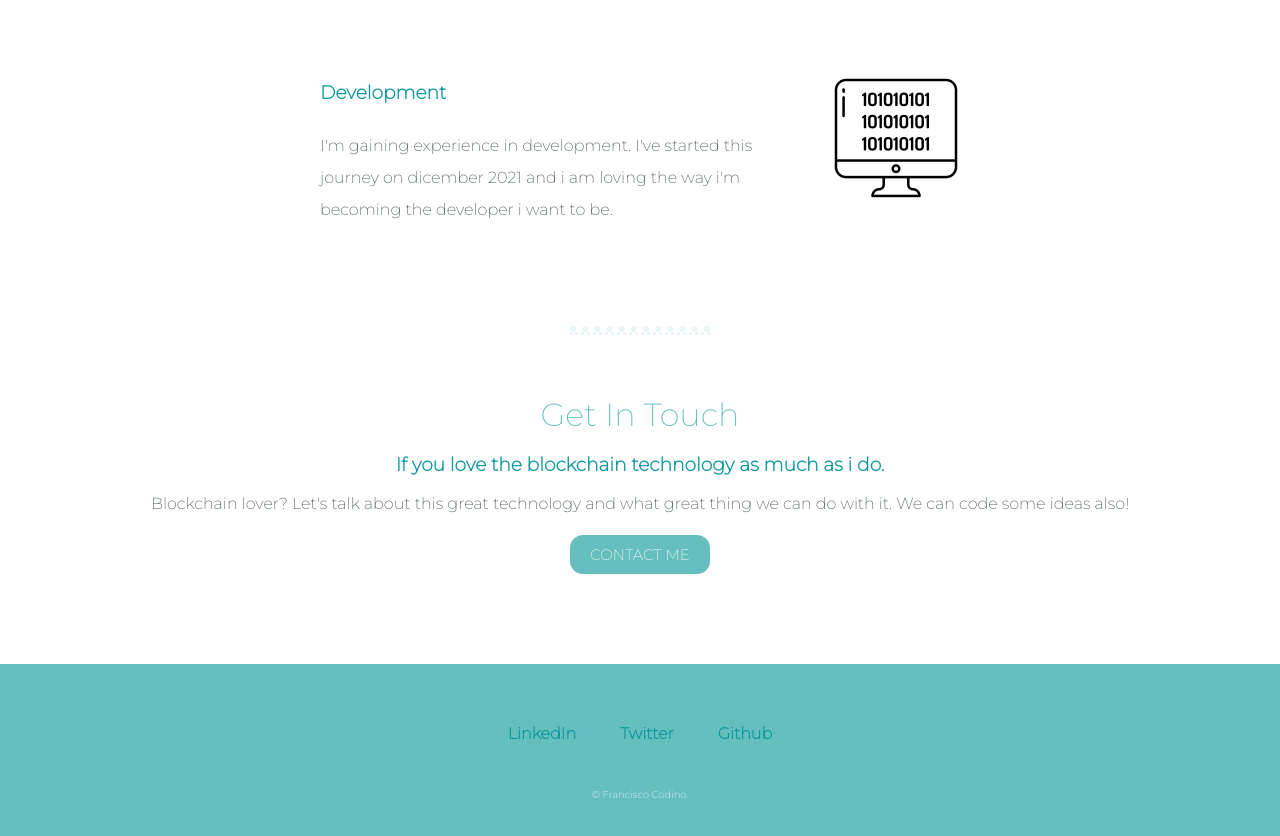
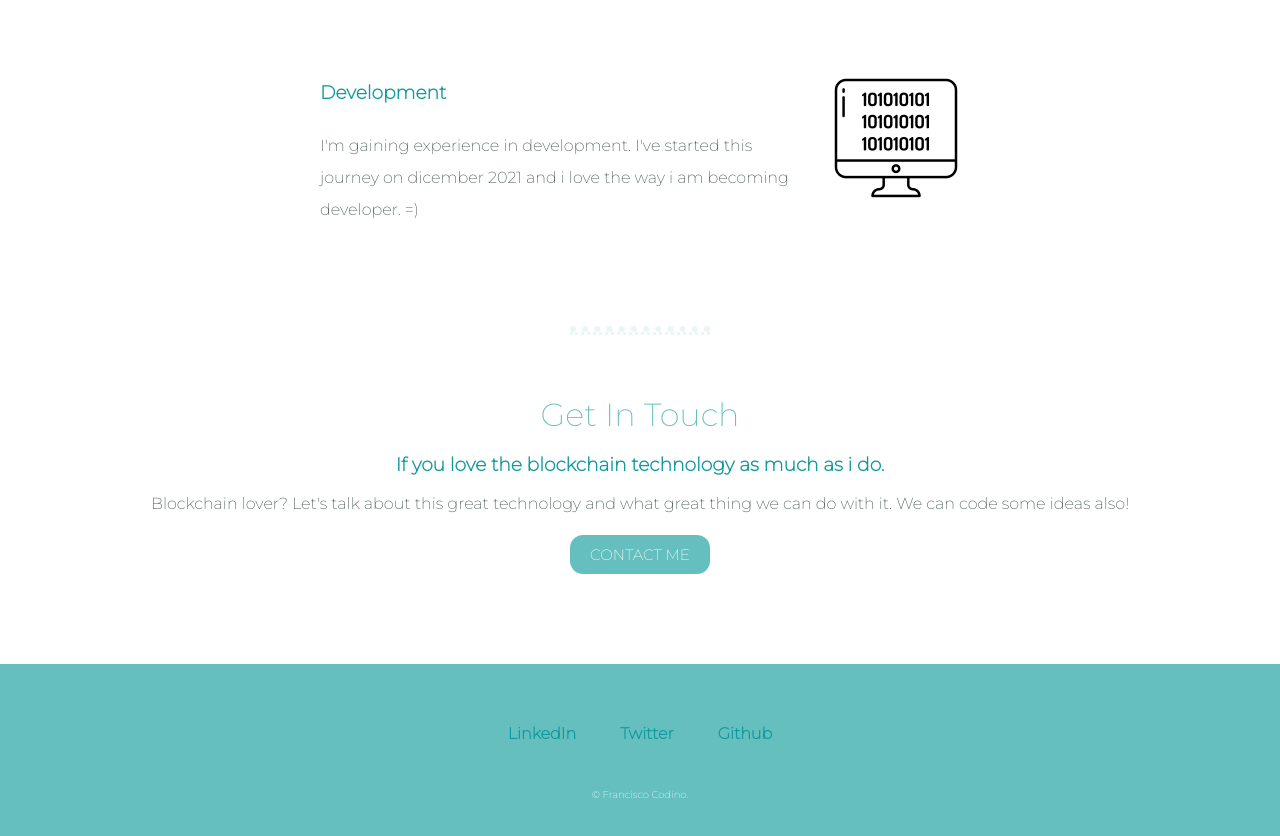
Before and after one commit to panch8/My-new-web-page, a plain HTML site: page index.html in a window 1280 px wide. Shown: the part 1840-2676 px from the top of the page. Drawn offline with Linux system fonts and the light colour scheme.

Commit message:
typos in Development description.

```diff
--- a/index.html
+++ b/index.html
@@ -66,8 +66,7 @@
           <h3>Development</h3>
           <p>
             I'm gaining experience in development. I've started this journey on
-            dicember 2021 and i am loving the way i'm becoming the developer i
-            want to be.
+            dicember 2021 and i love the way i am becoming developer. =)
           </p>
         </div>
       </div>
```
